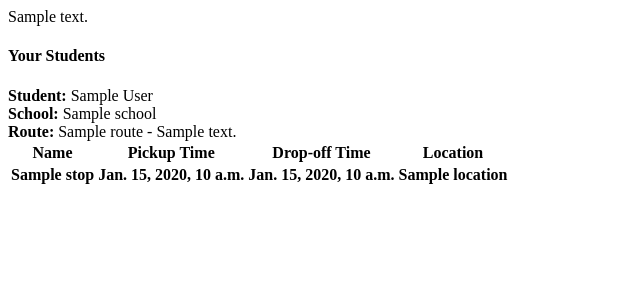
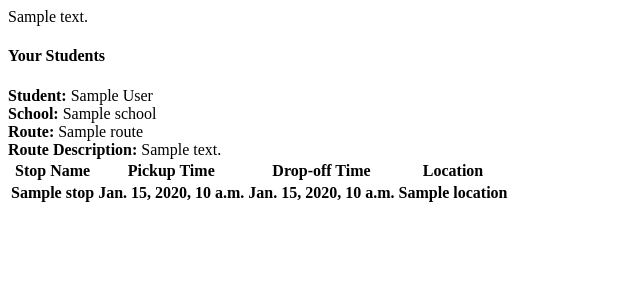
Before and after one commit to jasonnmnd/hypothetical-transportation-cp, a Django app: template hypothetical_transportation/communications/templates/route_announcement_email.html in a window 1280 px wide. Shown: the top 300 px of the page, without its empty margins (0-640 px from the left). Run offline with Django 3.2, Linux system fonts and the light colour scheme; the template is opened without the code that fills it: most values are stand-ins (such as "Sample title", 1, 10 or a date in 2020); lists and menus that the app fills with data are empty.

Commit message:
Add updated route announcement email

```diff
--- a/hypothetical_transportation/communications/templates/route_announcement_email.html
+++ b/hypothetical_transportation/communications/templates/route_announcement_email.html
@@ -15,11 +15,14 @@
         <strong>School:</strong> {{ student.school }}
     </div>
     <div>
-        <strong>Route:</strong> {{ student.routes.route_name }} - {{ student.routes.description }}
+        <strong>Route:</strong> {{ student.routes.route_name }}
+    </div>
+    <div>
+        <strong>Route Description:</strong> {{ student.routes.description }}
     </div>
     <table>
         <tr>
-            <th>Name</th>
+            <th>Stop Name</th>
             <th>Pickup Time</th>
             <th>Drop-off Time</th>
             <th>Location</th>
```
